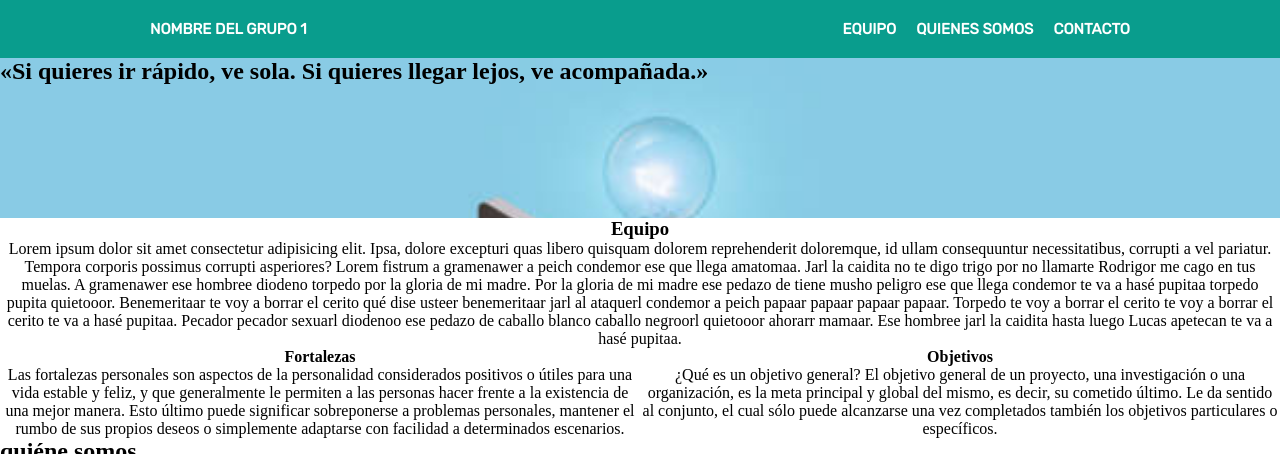
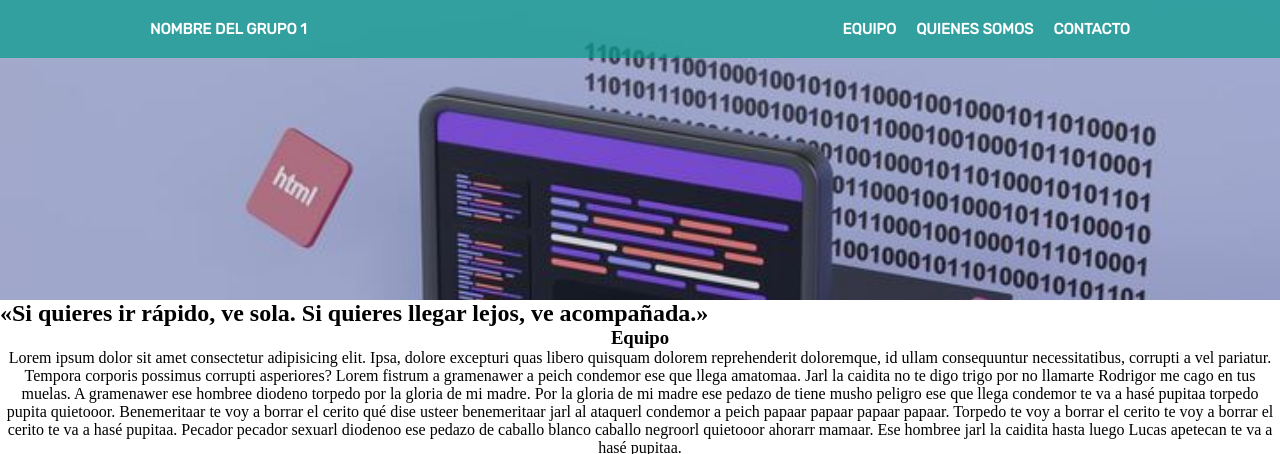
Before and after one commit to silviesc/project-promo-v-module-1-team-1, a plain HTML site: page index.html in a window 1280 px wide. Shown: the top 454 px of the page. Drawn offline with Linux system fonts and the light colour scheme.

Commit message:
header changes

```diff
--- a/css/style.css
+++ b/css/style.css
@@ -7,16 +7,18 @@
     --lightgray: #B8B8B9;
     --graybackground: #F1F1F1;
 }
+/*repasar que estén todas las propiedades*/
+.background-header {
+    background-image: url(../img/groundpurple_720.jpg);
+    width: 100vw;
+    height: 300px;
+    background-repeat: no-repeat;
+    background-size: cover;
+}
 .header {
-    background-color: var(--darkgreen);
+    background-color: #099d8eba;
     display: flex;
     flex-direction: column;
-    /* si queremos que el menú baje con el scroll
-    position: fixed;
-    top: 0;
-    width: 100vw;
-    tendriamos que añadirle a la section 1 un margin-top para
-    que no lo oculte*/
 }
 .header-h1 {
     align-self: center;
@@ -29,7 +31,7 @@
     padding: 10px;
 }
 .menu {
-    background-color: var(--lightgreen);
+    background-color: #14d9c57a;
 }
 .menu-items {
     display: flex;
@@ -57,7 +59,7 @@
         margin-left: 30px;
     }
     .menu {
-        background-color: var(--darkgreen);
+        background-color: transparent;
         margin-right: 30px;
     }
     .menu-items {
@@ -74,12 +76,6 @@
         margin-right: 130px;
 }
 
-.claim {
-    background-image: url(../img/claimpic.png);
-    height: 20vh;
-    background-size: cover;
-    background-repeat: no-repeat;
-}
 .team {
     display: flex;
     flex-direction: column;
--- a/index.html
+++ b/index.html
@@ -14,6 +14,7 @@
     <link rel="stylesheet" href="https://cdnjs.cloudflare.com/ajax/libs/font-awesome/6.5.0/css/all.min.css" integrity="sha512-Avb2QiuDEEvB4bZJYdft2mNjVShBftLdPG8FJ0V7irTLQ8Uo0qcPxh4Plq7G5tGm0rU+1SPhVotteLpBERwTkw==" crossorigin="anonymous" referrerpolicy="no-referrer" />
 </head>
 <body>
+    <div class="background-header">
         <header class="header">
             <div class="header-h1">
                 <h1 class="h1">Nombre del grupo 1</h1>
@@ -26,6 +27,7 @@
                 </ul>
             </nav>
         </header>
+    </div>
     <main>
         <section class="claim">
             <h2>«Si quieres ir rápido, ve sola. Si quieres llegar lejos, ve acompañada.»</h2>
```
Also changed, not shown: img/groundpicgreen_720.jpg (added), img/groundpurple_720.jpg (added), 2 other files. Lines whose indentation alone changed are shown as unchanged.
